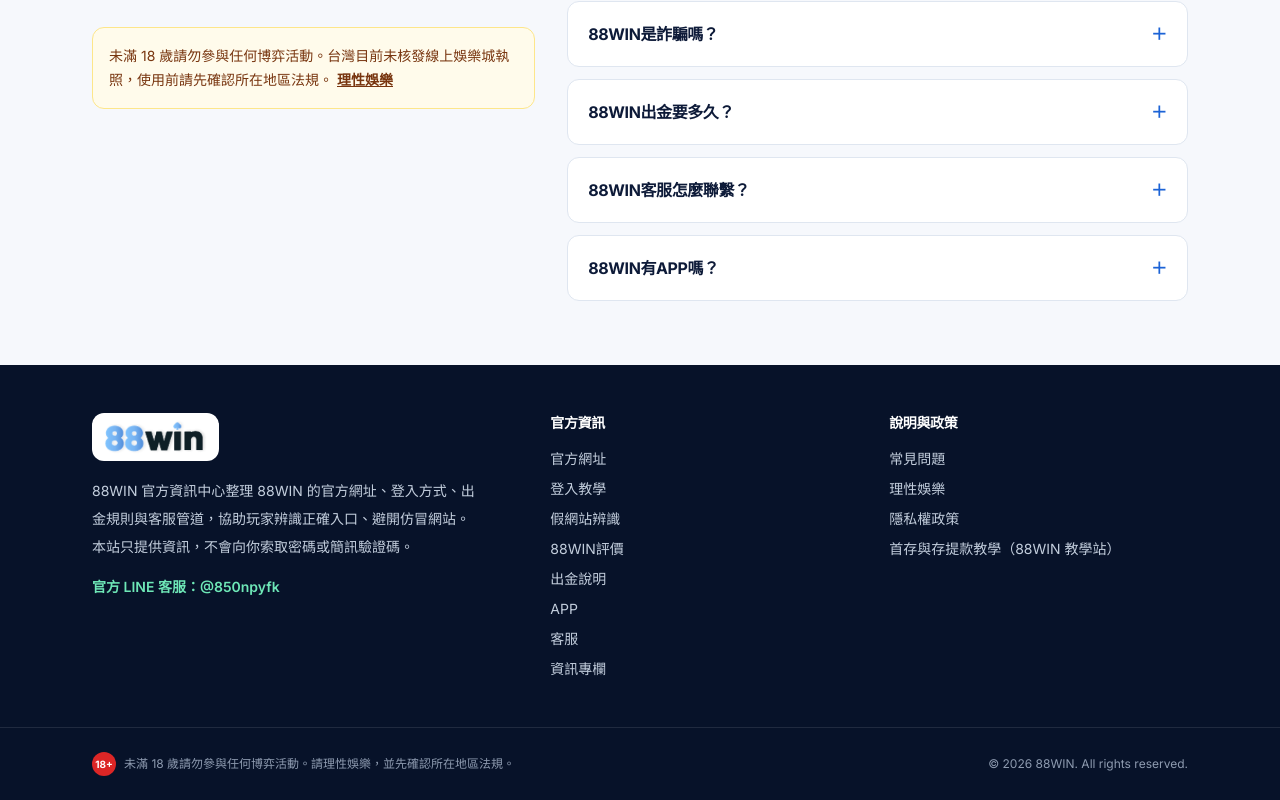
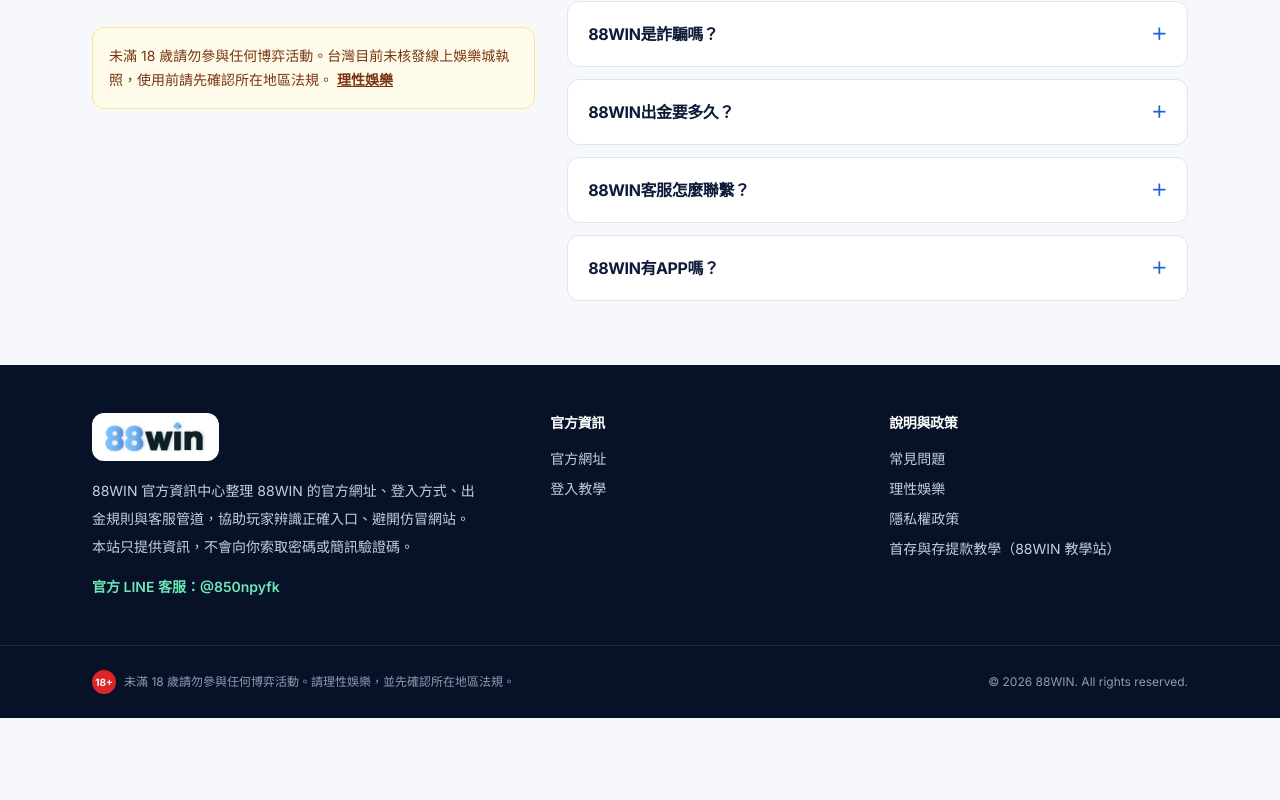
Before and after one commit to Vertexstack-Code/88win6.tw, a Next.js app: page / in a window 1280 px wide. Shown: the part 3134-3934 px from the top of the page. After the commit the page ends 3852 px from the top, so only its background shows below. Built offline with nearby package versions, Linux system fonts and the light colour scheme.

Commit message:
update the site

```diff
--- a/components/layout/Footer.tsx
+++ b/components/layout/Footer.tsx
@@ -27,7 +27,7 @@
         <nav aria-label="資訊頁面">
           <h2 className="mb-4 text-sm font-semibold text-white">官方資訊</h2>
           <ul className="flex flex-col gap-2.5 text-sm">
-            {NAV.map((item) => (
+            {NAV.filter((_, idx) => idx <= 1).map((item) => (
               <li key={item.path}>
                 <Link href={item.path} className="transition hover:text-white">
                   {item.label}
```
